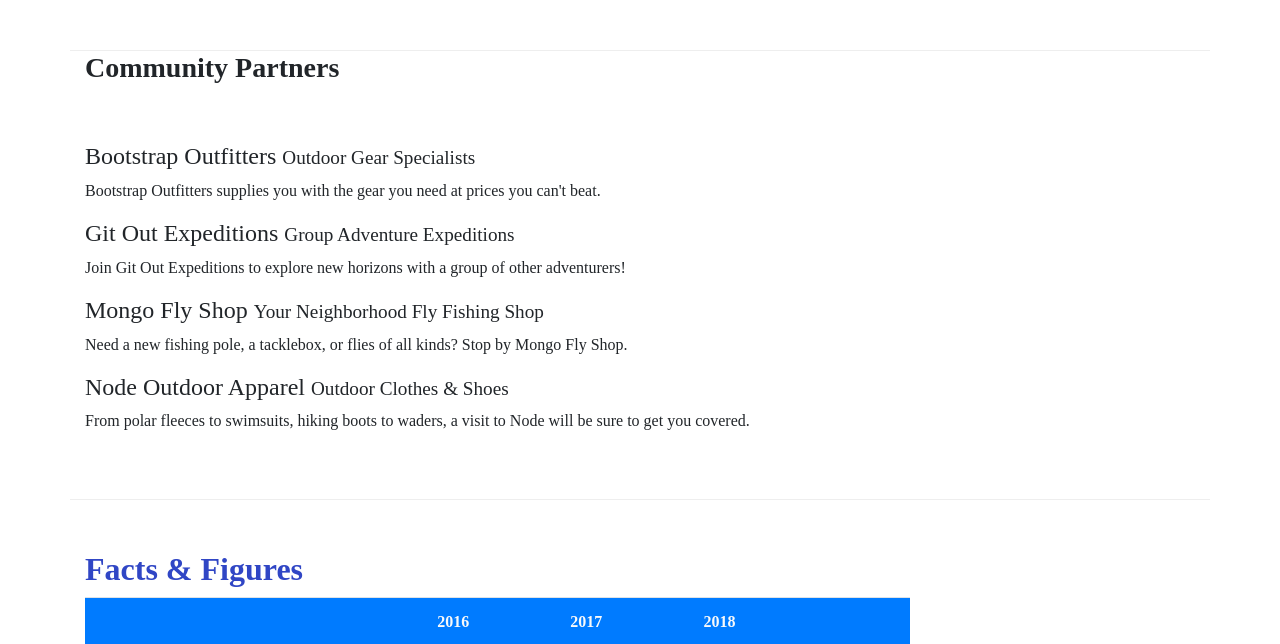
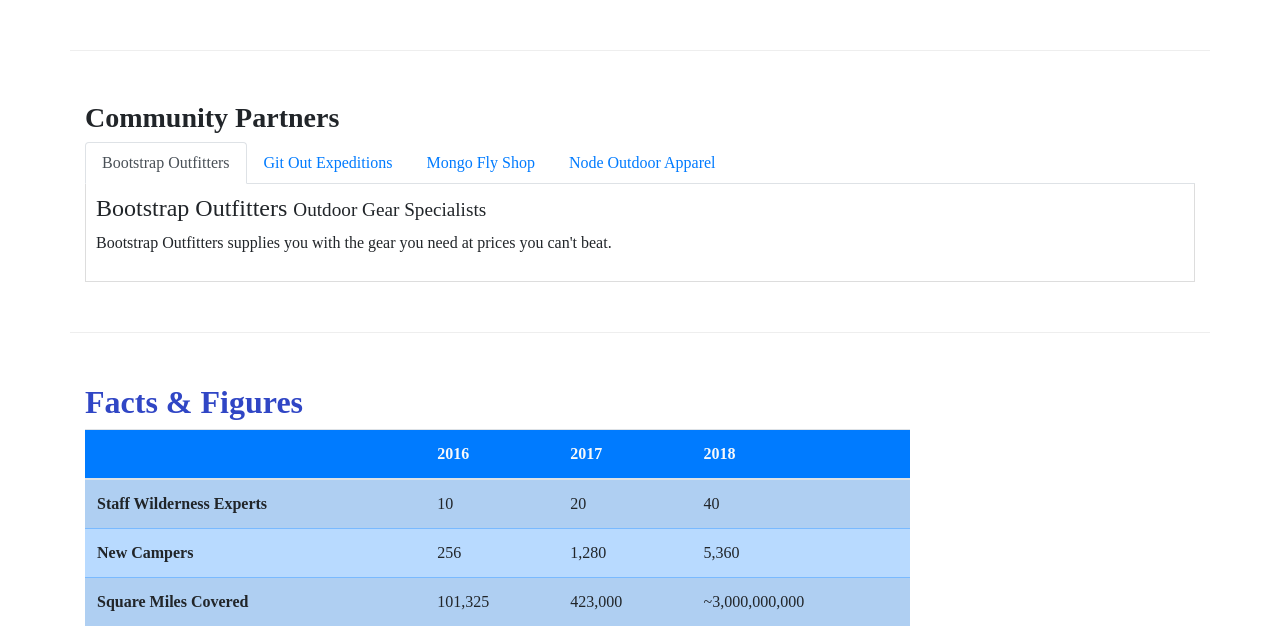
Before and after one commit to kvin-stphns/nucampsite, a website: page aboutus.html in a window 1280 px wide. Shown: the part 960-1604 px from the top of the page. Drawn offline with nearby package versions, Linux system fonts and the light colour scheme; a web font is replaced by a local one.

Commit message:
Added Tabs

```diff
--- a/aboutus.html
+++ b/aboutus.html
@@ -120,23 +120,46 @@
 
         <div>
             <div>
-                <div class="row">
+                <div class="row row-content">
                 <div class="col">
                 <h3>Community Partners</h3>
-                </div>
-                </div>
-                <div class="row row-content">
-                    <div class="col">
+                <ul class="nav nav-tabs">
+                    <li class="nav-item">
+                        <a class="nav-link active" href="#bootstrap" role="tab" data-toggle="tab">Bootstrap Outfitters</a>
+                    </li>
+                    <li class="nav-item">
+                        <a class="nav-link" href="#git" role="tab" data-toggle="tab">Git Out Expeditions</a>
+                    </li>
+                    <li class="nav-item">
+                        <a class="nav-link" href="#mongo" role="tab" data-toggle="tab">Mongo Fly Shop</a>
+                    </li>
+                    <li class="nav-item">
+                        <a class="nav-link" href="#node" role="tab" data-toggle="tab">Node Outdoor Apparel</a>
+                    </li>
+                </ul>
+                <div class="tab-content">
+                    <div role="tabpanel" class="tab-pane fade show active" id="bootstrap">
                         <h4>Bootstrap Outfitters <small>Outdoor Gear Specialists</small></h4>
                         <p class="d-none d-sm-block">Bootstrap Outfitters supplies you with the gear you need at prices you can't beat.</p>
+                    </div>
+                    <div role="tabpanel" class="tab-pane fade" id="git">
                         <h4>Git Out Expeditions <small>Group Adventure Expeditions</small></h4>
                         <p class="d-none d-sm-block">Join Git Out Expeditions to explore new horizons with a group of other adventurers!</p>
-                        <h4>Mongo Fly Shop <small>Your Neighborhood Fly Fishing Shop</small></h4>
+                    </div>
+                    <div role="tabpanel" class="tab-pane fade" id="mongo">
+                        <h4>Mongo Fly Shop <small>Your Neighborhood Fly Fishing Shop.</small></h4>
                         <p class="d-none d-sm-block">Need a new fishing pole, a tacklebox, or flies of all kinds? Stop by Mongo Fly Shop.</p>
+                    </div>
+                    <div role="tabpanel" class="tab-pane fade" id="node">
                         <h4>Node Outdoor Apparel <small>Outdoor Clothes & Shoes</small></h4>
                         <p class="d-none d-sm-block">From polar fleeces to swimsuits, hiking boots to waders, a visit to Node will be sure to get you covered.</p>
                     </div>
                 </div>
+                </div>
+                </div>
+
+
+
                 <div class="row row-content">
                     <div class="col-sm-9">
                         <h2>Facts &amp; Figures</h2>
--- a/css/styles.css
+++ b/css/styles.css
@@ -58,3 +58,9 @@
     background-image: linear-gradient(#CEC8FF, white);
     padding: 20px 0;
 }
+
+.tab-content {
+    border: 1px solid #DDD;
+    border-top: none;
+    padding: 10px;
+}
```
